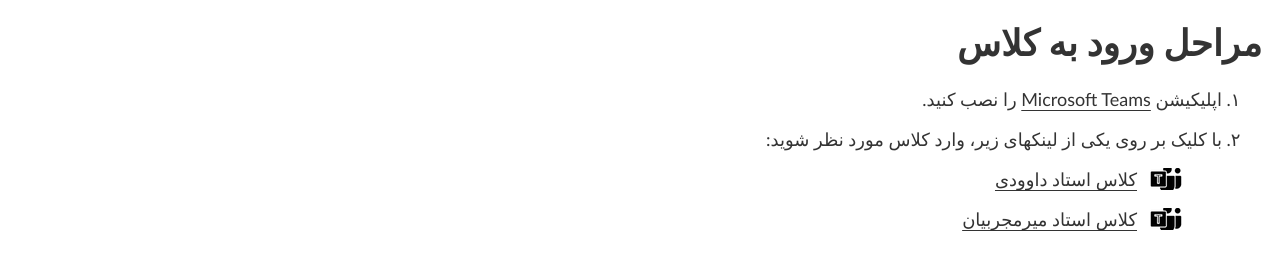
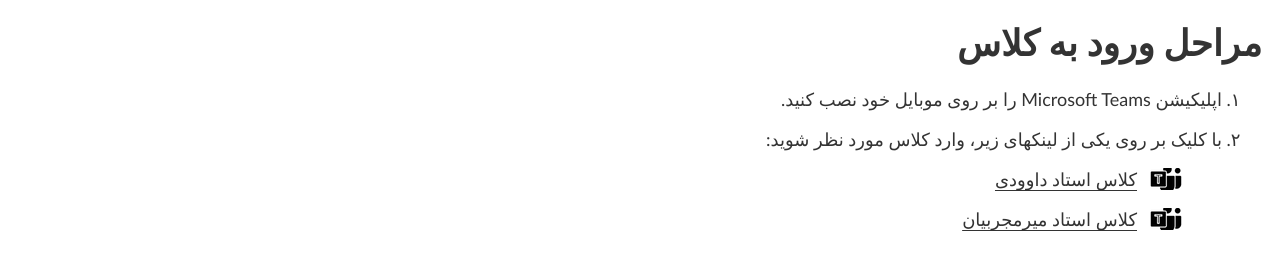
Before and after one commit to iliclasses/iliclasses, a plain HTML site: page index.html in a window 1280 px wide. Shown: the part 262-532 px from the top of the page. Drawn offline with Linux system fonts and the light colour scheme.

Commit message:
Update index.html

```diff
--- a/index.html
+++ b/index.html
@@ -58,7 +58,7 @@
   <main>
     <h1>مراحل ورود به کلاس</h1>
     <ol>
-      <li>اپلیکیشن <a href="https://play.google.com/store/apps/details?id=com.microsoft.teams" dir="ltr" lang="en">Microsoft Teams</a> را نصب کنید.</li>
+      <li>اپلیکیشن <span dir="ltr" lang="en">Microsoft Teams</span> را بر روی موبایل خود نصب کنید.</li>
       <li>با کلیک بر روی یکی از لینکهای زیر، وارد کلاس مورد نظر شوید:
         <ul>
           <li class="MicrosoftTeams"><a href="https://teams.live.com/meet/9445338292760">کلاس استاد داوودی</a></li>
```
